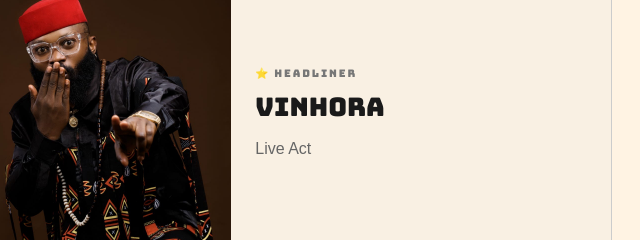
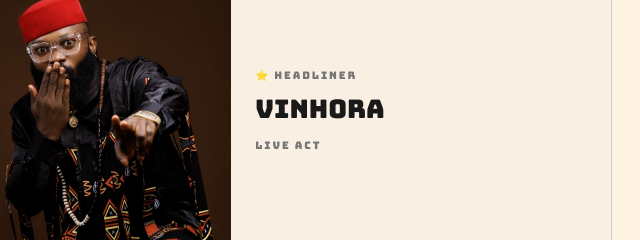
Before and after one commit to Nienke-sf/cicfestuk2026, a plain HTML site: page index.html in a window 1280 px wide. Shown: the part 2520-2760 px from the top of the page, 462-1102 px from the left. Drawn offline with nearby package versions, Linux system fonts and the light colour scheme.

Commit message:
Commit message 15: font change

```diff
--- a/index.html
+++ b/index.html
@@ -231,7 +231,7 @@
                         <div class="artist-info">
                             <span class="artist-tag">⭐ Headliner</span>
                             <h3 class="artist-name">VINHORA</h3>
-                            <p class="artist-bio">Live Act </p>
+                            <span class="artist-tag">Live Act</span>
                         </div>
                     </div>
                 </div>
```
